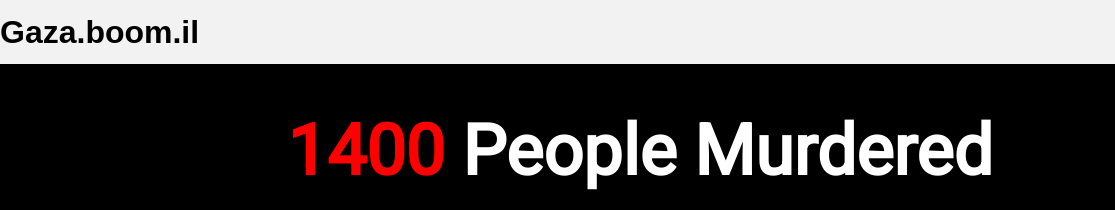
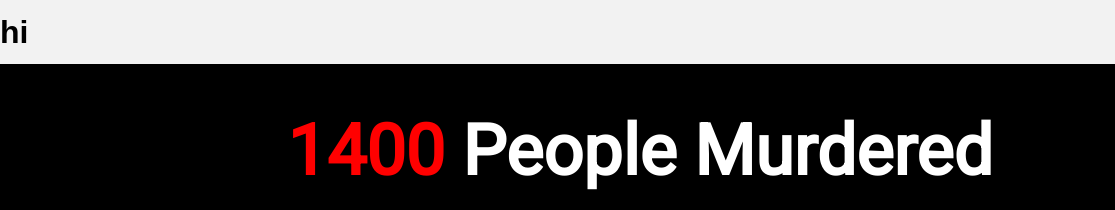
Before and after one commit to ido745/standwithisrael, a plain HTML site: page index.html in a window 1280 px wide. Shown: the top 210 px of the page, 0-1115 px from the left. Drawn offline with nearby package versions, Linux system fonts and the light colour scheme.

Commit message:
Update index.html

```diff
--- a/index.html
+++ b/index.html
@@ -12,7 +12,7 @@
 </head>
 <body>
     <div class="top-section">
-        <h1 class="title">Gaza.boom.il</h1>
+        <h1 class="title">hi</h1>
         <ul class="toolbar">
             <li><a href="#top"><img src="https://www.pngplay.com/wp-content/uploads/7/Home-Logo-Transparent-Free-PNG.png" alt="Home" width="40" height="40"></a></li>
             <li><a href="#secondSection"><img src="https://webstockreview.net/images/information-clipart-information-icon-1.png" alt="Info" width="40" height="40"></a></li>
```
